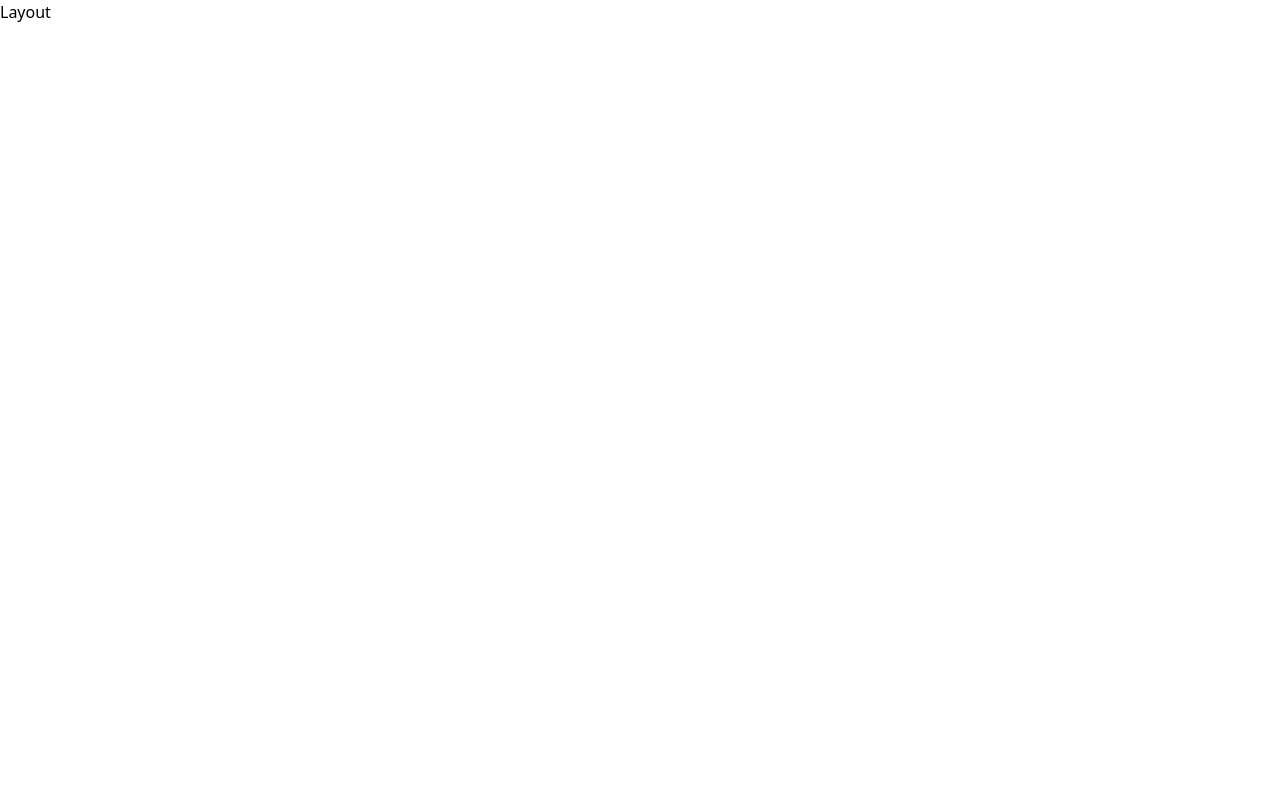
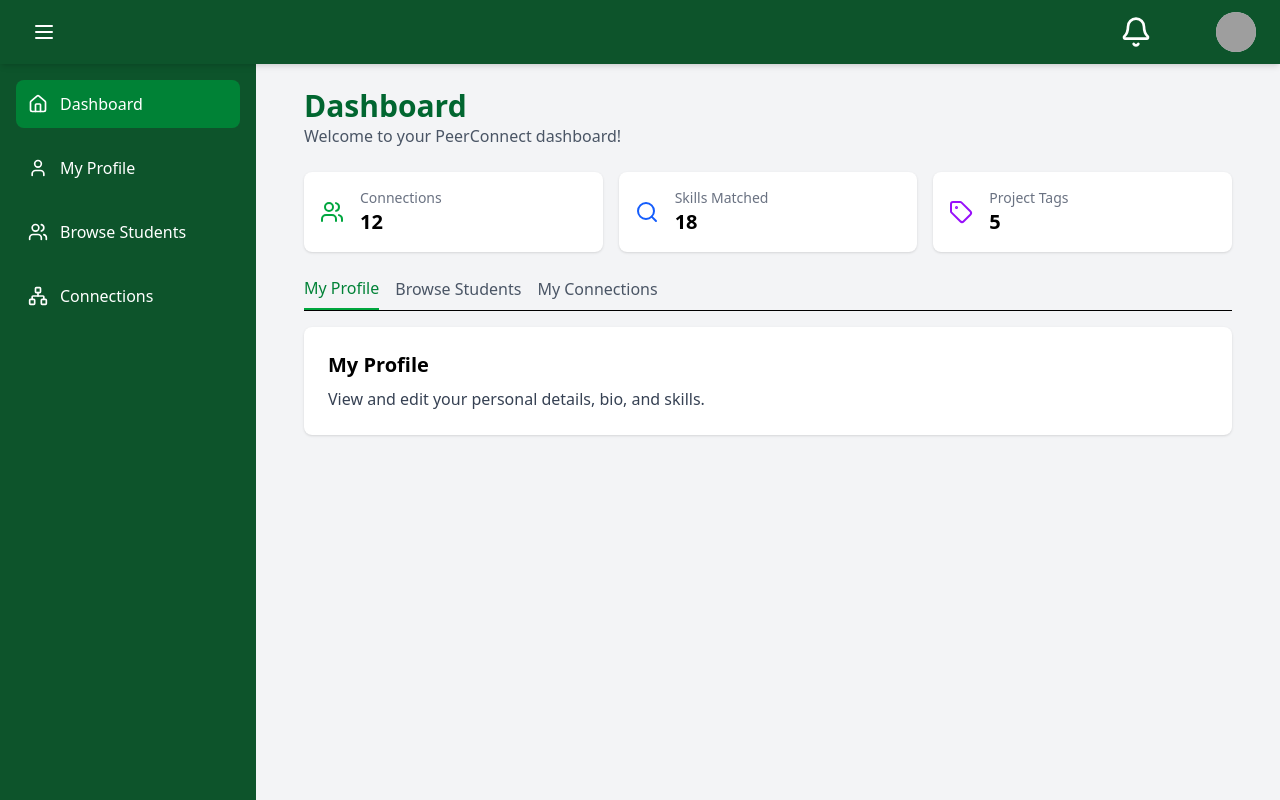
Before and after one commit to AbhayPrasadd/peerConnect, a React (Vite) app: page /auth in a window 1280 px wide. Both pictures are taken after typing "name@example.com", "Sample123" into the empty fields and a click on the button "Login". Built offline with nearby package versions, Linux system fonts and the light colour scheme; grey boxes are pictures that could not be loaded.

Commit message:
dashboard version -1

```diff
--- a/package.json
+++ b/package.json
@@ -10,6 +10,7 @@
     "preview": "vite preview"
   },
   "dependencies": {
+    "@headlessui/react": "^2.2.4",
     "@tailwindcss/vite": "^4.1.7",
     "axios": "^1.9.0",
     "framer-motion": "^12.12.2",
--- a/src/components/Layout.jsx
+++ b/src/components/Layout.jsx
@@ -1,9 +1,25 @@
-import React from 'react'
+import React, { useState } from "react";
+import { Outlet } from "react-router-dom";
+import Sidebar from "./Sidebar";
+import Navbar from "./Navbar";
 
-function Layout() {
+const Layout = () => {
+  const [isSidebarOpen, setIsSidebarOpen] = useState(true);
+
   return (
-    <div>Layout</div>
-  )
-}
+    <div className="flex h-screen overflow-hidden">
+      {/* Sidebar */}
+      <Sidebar isSidebarOpen={isSidebarOpen} />
 
-export default Layout
+      {/* Main content area */}
+      <div className="flex flex-col flex-1 bg-gray-100 transition-all duration-300 overflow-auto">
+        <Navbar setIsSidebarOpen={setIsSidebarOpen} />
+        <div className="p-6 pt-16 h-full overflow-y-auto">
+          <Outlet />
+        </div>
+      </div>
+    </div>
+  );
+};
+
+export default Layout;
--- a/src/components/Navbar.jsx
+++ b/src/components/Navbar.jsx
@@ -1,9 +1,123 @@
-import React from 'react'
+import React, { useState } from "react";
+import { useNavigate } from "react-router-dom";
+import { Menu, Bell } from "lucide-react";
 
-function Navbar() {
+
+// Custom Popover Component
+
+const Popover = ({ children, content }) => {
+  const [open, setOpen] = useState(false);
+
   return (
-    <div>Navbar</div>
-  )
-}
+    <div className="relative">
+      {/* Toggle Popover */}
+      <button onClick={() => setOpen(!open)} className="relative text-white p-2">
+        {children}
+      </button>
 
-export default Navbar
+      {/* Popover Content */}
+      {open && (
+        <div className="absolute right-0 mt-2 w-64 bg-white shadow-lg rounded-lg p-4 z-50">
+          {content}
+        </div>
+      )}
+    </div>
+  );
+};
+
+
+// Custom Dropdown Menu Component
+
+const DropdownMenu = ({ children, menuItems }) => {
+  const [open, setOpen] = useState(false);
+  const navigate = useNavigate();
+
+  return (
+    <div className="relative">
+      {/* Toggle Dropdown */}
+      <button onClick={() => setOpen(!open)} className="flex items-center space-x-2">
+        {children}
+      </button>
+
+      {/* Dropdown Content */}
+      {open && (
+        <div className="absolute right-0 mt-2 w-40 bg-white shadow-lg rounded-lg p-2 z-50">
+          {menuItems.map((item, index) => (
+            <button
+              key={index}
+              className="block w-full text-left px-3 py-2 hover:bg-gray-100"
+              onClick={() => {
+                if (item === "Logout") navigate("/"); // Redirect to landing page on logout
+              }}
+            >
+              {item}
+            </button>
+          ))}
+        </div>
+      )}
+    </div>
+  );
+};
+
+
+// Custom Avatar Component
+
+const Avatar = ({ src, fallback }) => (
+  <div className="w-10 h-10 rounded-full bg-gray-300 flex items-center justify-center overflow-hidden">
+    {src ? <img src={src} alt="User" className="w-full h-full object-cover" /> : <span>{fallback}</span>}
+  </div>
+);
+
+
+// Navbar Component
+
+const Navbar = ({ setIsSidebarOpen }) => {
+  const [notifications] = useState([
+    "New weather update available!",
+    "Your soil report is ready",
+    "Rain expected in your area tomorrow",
+    "Rain expected in your area tomorrow",
+  ]);
+
+  return (
+    <nav className="fixed top-0 left-0 w-full h-16 bg-green-900 shadow-md flex items-center justify-between px-6 z-50">
+      {/* Sidebar Toggle Button */}
+      <button className="text-white p-2 z-50" onClick={() => setIsSidebarOpen((prev) => !prev)}>
+        <Menu className="h-6 w-6" />
+      </button>
+
+      {/* Dashboard Title */}
+      <div className="text-xl font-semibold text-white"></div>
+
+      {/* Right Section (Notifications & Profile) */}
+      <div className="flex items-center gap-14">
+        {/* Notifications Popover */}
+        <Popover
+          content={
+            <div>
+              <div className="text-lg font-semibold text-gray-700">Notifications</div>
+              <ul className="mt-2 space-y-2">
+                {notifications.length > 0 ? (
+                  notifications.map((note, index) => (
+                    <li key={index} className="text-gray-600 text-sm border-b py-1">{note}</li>
+                  ))
+                ) : (
+                  <li className="text-gray-500 text-sm">No notifications</li>
+                )}
+              </ul>
+            </div>
+          }
+        >
+          <Bell className="h-8 w-8" />
+        </Popover>
+
+        {/* Profile Dropdown */}
+        <DropdownMenu menuItems={["Profile", "Settings", "Logout"]}>
+          <Avatar src="/dashboard/profile.png" fallback="U" />
+        </DropdownMenu>
+      </div>
+    </nav>
+  );
+};
+
+export default Navbar;
--- a/src/components/Sidebar.jsx
+++ b/src/components/Sidebar.jsx
@@ -1,9 +1,51 @@
-import React from 'react'
+import React from "react";
+import { Link, useLocation } from "react-router-dom";
+import {
+  Home,
+  User,
+  Users,
+  Network,
+} from "lucide-react";
 
-function Sidebar() {
+const Sidebar = ({ isSidebarOpen }) => {
+  const location = useLocation();
+
+  const menuItems = [
+    { name: "Dashboard", path: "/dashboard", icon: <Home size={20} /> },
+    { name: "My Profile", path: "/dashboard/my-profile", icon: <User size={20} /> },
+    { name: "Browse Students", path: "/dashboard/browse-students", icon: <Users size={20} /> },
+    { name: "Connections", path: "/dashboard/connectionPage", icon: <Network size={20} /> },
+  ];
+
   return (
-    <div>Sidebar</div>
-  )
-}
+    <div
+      className={`bg-green-900 text-white h-screen p-4 transition-all duration-300 ${
+        isSidebarOpen ? "w-64" : "w-20"
+      }`}
+    >
+      <ul className="space-y-4 mt-16">
+        {menuItems.map((item) => (
+          <li key={item.path}>
+            <Link
+              to={item.path}
+              className={`flex items-center space-x-3 p-3 rounded-lg ${
+                location.pathname === item.path ? "bg-green-700" : "hover:bg-green-800"
+              }`}
+            >
+              {item.icon}
+              <span
+                className={`${
+                  isSidebarOpen ? "block" : "hidden"
+                } transition-all duration-300`}
+              >
+                {item.name}
+              </span>
+            </Link>
+          </li>
+        ))}
+      </ul>
+    </div>
+  );
+};
 
-export default Sidebar
+export default Sidebar;
--- a/src/pages/Dashboard.jsx
+++ b/src/pages/Dashboard.jsx
@@ -1,9 +1,113 @@
-import React from 'react'
+import React, { useState } from "react";
+import { Users, User, Search, Tag } from "lucide-react";
 
-function Dashboard() {
+const Dashboard = () => {
+  const [activeTab, setActiveTab] = useState("profile");
+
+  // Dummy stats
+  const stats = {
+    connections: 12,
+    skillsMatched: 18,
+    projectTags: 5,
+  };
+
+  const renderTabContent = () => {
+    switch (activeTab) {
+      case "profile":
+        return (
+          <div>
+            <h2 className="text-xl font-bold mb-2">My Profile</h2>
+            <p className="text-gray-700">View and edit your personal details, bio, and skills.</p>
+          </div>
+        );
+      case "browse":
+        return (
+          <div>
+            <h2 className="text-xl font-bold mb-2">Browse Students</h2>
+            <p className="text-gray-700">Search and explore students based on skills and interests.</p>
+          </div>
+        );
+      case "connections":
+        return (
+          <div>
+            <h2 className="text-xl font-bold mb-2">My Connections</h2>
+            <p className="text-gray-700">Manage your network and see mutual interests.</p>
+          </div>
+        );
+      default:
+        return null;
+    }
+  };
+
   return (
-    <div>Dashboard</div>
-  )
-}
+    <div className="p-6 bg-gray-100 min-h-screen">
+      {/* Header */}
+      <div className="mb-6">
+        <h1 className="text-3xl font-bold text-green-800">Dashboard</h1>
+        <p className="text-gray-600">Welcome to your PeerConnect dashboard!</p>
+      </div>
 
-export default Dashboard
+      {/* Quick Stats */}
+      <div className="grid grid-cols-1 sm:grid-cols-3 gap-4 mb-6">
+        <div className="bg-white p-4 rounded-lg shadow flex items-center space-x-4">
+          <Users className="text-green-600" />
+          <div>
+            <p className="text-sm text-gray-500">Connections</p>
+            <p className="text-xl font-semibold">{stats.connections}</p>
+          </div>
+        </div>
+        <div className="bg-white p-4 rounded-lg shadow flex items-center space-x-4">
+          <Search className="text-blue-600" />
+          <div>
+            <p className="text-sm text-gray-500">Skills Matched</p>
+            <p className="text-xl font-semibold">{stats.skillsMatched}</p>
+          </div>
+        </div>
+        <div className="bg-white p-4 rounded-lg shadow flex items-center space-x-4">
+          <Tag className="text-purple-600" />
+          <div>
+            <p className="text-sm text-gray-500">Project Tags</p>
+            <p className="text-xl font-semibold">{stats.projectTags}</p>
+          </div>
+        </div>
+      </div>
+
+      {/* Tabs */}
+      <div className="mb-4">
+        <div className="flex space-x-4 border-b">
+          <button
+            onClick={() => setActiveTab("profile")}
+            className={`pb-2 font-medium ${
+              activeTab === "profile" ? "border-b-2 border-green-600 text-green-700" : "text-gray-600"
+            }`}
+          >
+            My Profile
+          </button>
+          <button
+            onClick={() => setActiveTab("browse")}
+            className={`pb-2 font-medium ${
+              activeTab === "browse" ? "border-b-2 border-green-600 text-green-700" : "text-gray-600"
+            }`}
+          >
+            Browse Students
+          </button>
+          <button
+            onClick={() => setActiveTab("connections")}
+            className={`pb-2 font-medium ${
+              activeTab === "connections" ? "border-b-2 border-green-600 text-green-700" : "text-gray-600"
+            }`}
+          >
+            My Connections
+          </button>
+        </div>
+      </div>
+
+      {/* Tab Content */}
+      <div className="bg-white p-6 rounded-lg shadow">
+        {renderTabContent()}
+      </div>
+    </div>
+  );
+};
+
+export default Dashboard;
```
Also changed, not shown: 1 other file (tests, documents, lock files or other folders).
